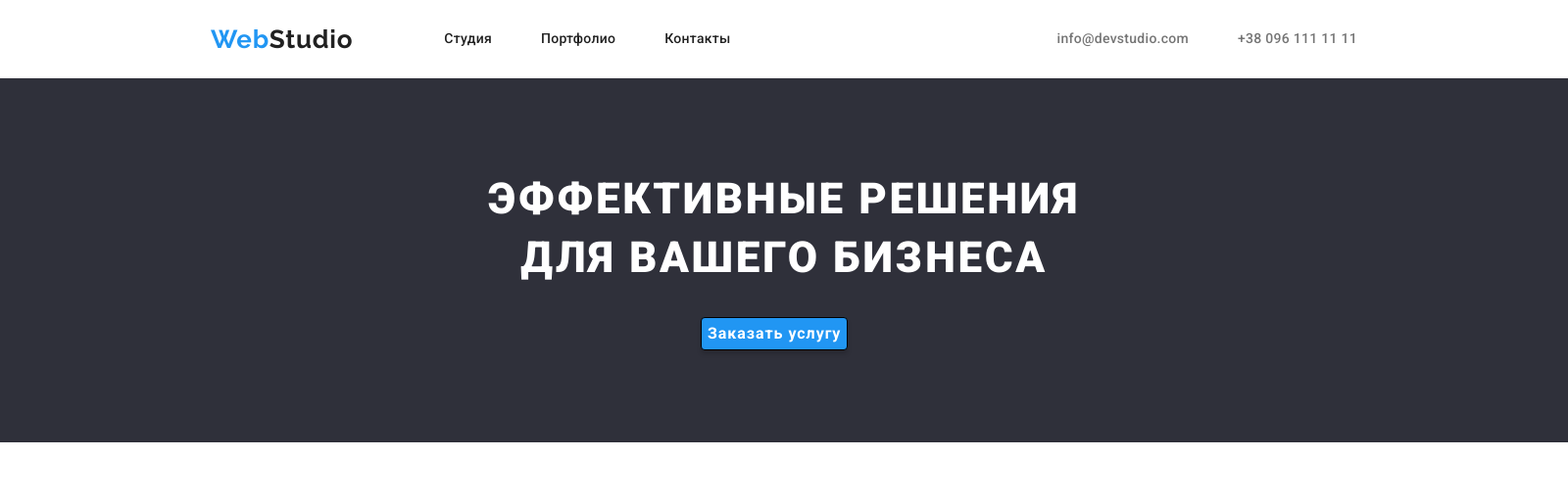
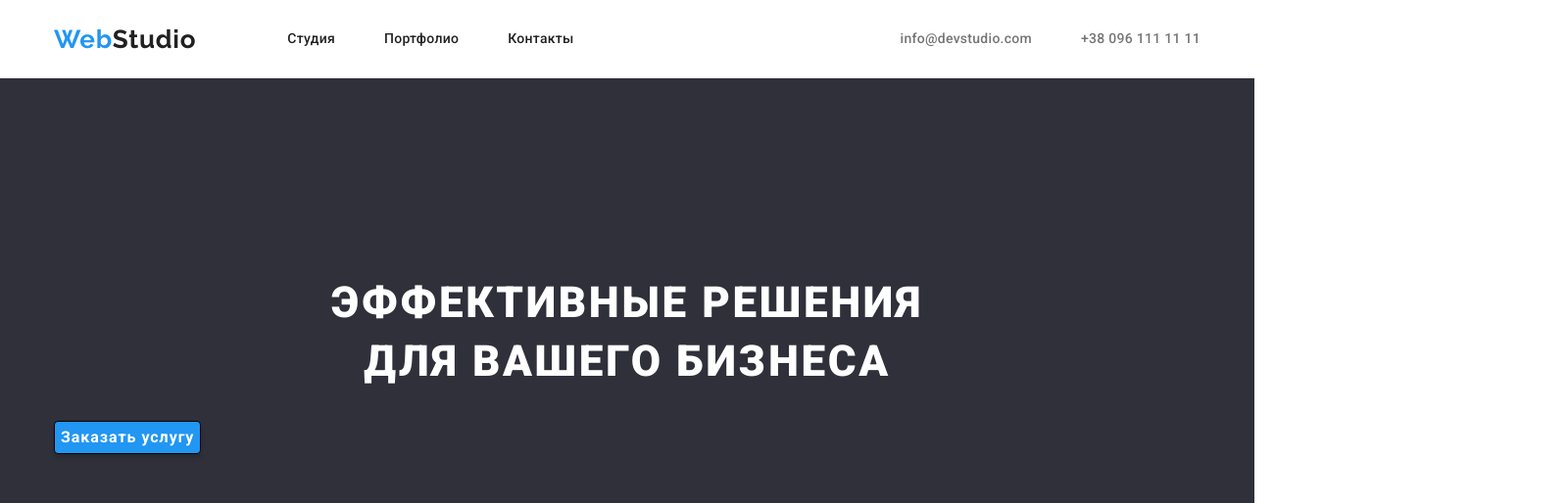
Before and after one commit to hemiechinus/goit-markup-hw-03, a plain HTML site: page index.html in a window 1280 px wide. Shown: the top 514 px of the page at 98% size, 1600 px wide, since content can reach past the window. Drawn offline with Linux system fonts and the light colour scheme.

Commit message:
Update styles.css

```diff
--- a/css/styles.css
+++ b/css/styles.css
@@ -8,7 +8,6 @@
 }
 
 .body {
-  width: 1600px;
   font-family: "Roboto", "Raleway";
   font-style: normal;
   color: var(--color);
@@ -86,22 +85,27 @@ address {
   color: var(--color-text);
 }
 /*main*/
+
 .section {
   padding: 94px 0;
 }
+
 /*section banner*/
 .banner {
   background-color: var(--color-banner);
   color: var(--color-w);
+  padding: 200px 0px;
 }
+
 .banner-text {
   text-transform: uppercase;
   font-weight: 900;
   font-size: 44px;
   line-height: 1.36;
   letter-spacing: 0.06em;
-  padding: 0 252px;
   text-align: center;
+  max-width: 696px;
+  margin: 0 auto;
 }
 .button {
   cursor: pointer;
@@ -112,7 +116,8 @@ address {
   font-size: 16px;
   line-height: 1.88;
   letter-spacing: 0.06em;
-  margin: 30px 500px 0;
+  margin: 0 auto;
+  margin-top: 30px;
   border: 1px solid #000000;
   box-shadow: 0px 4px 4px rgba(0, 0, 0, 0.15);
   border-radius: 4px;
```
